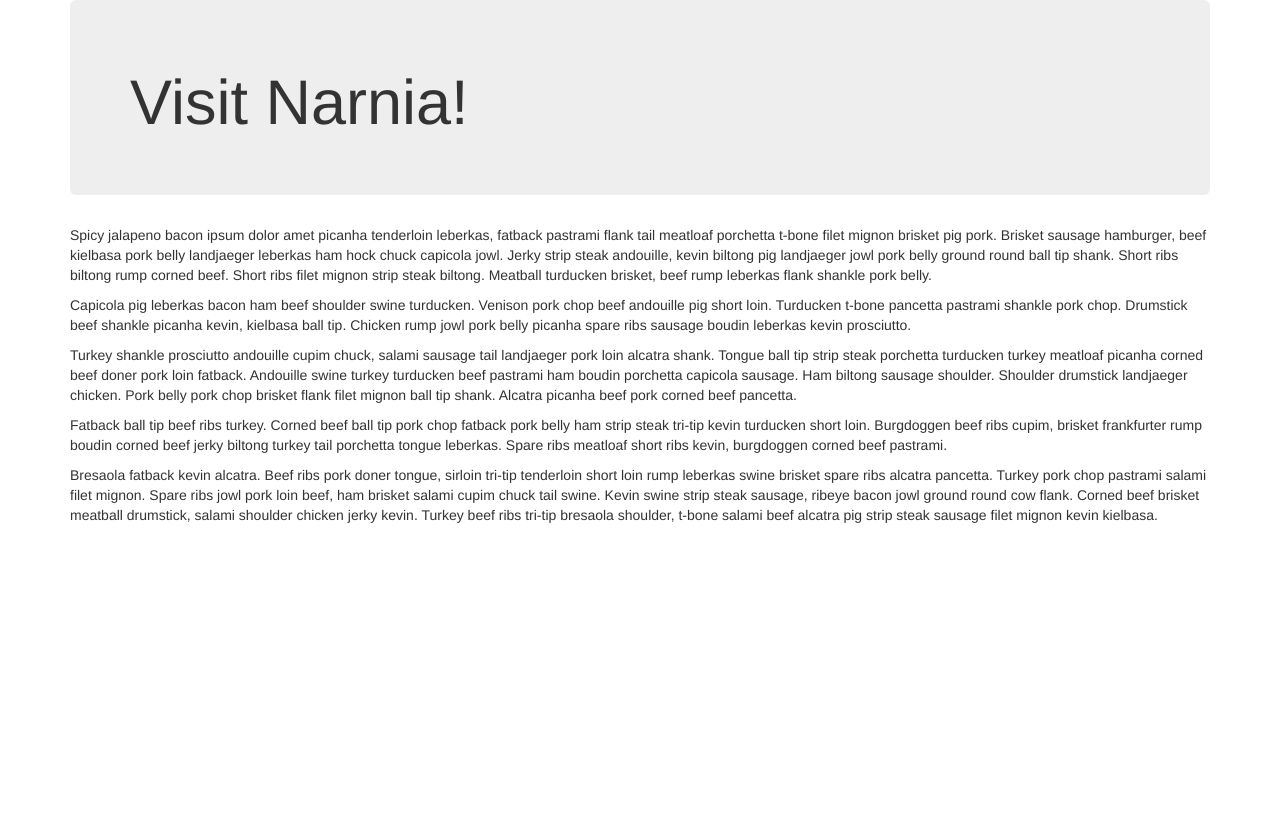
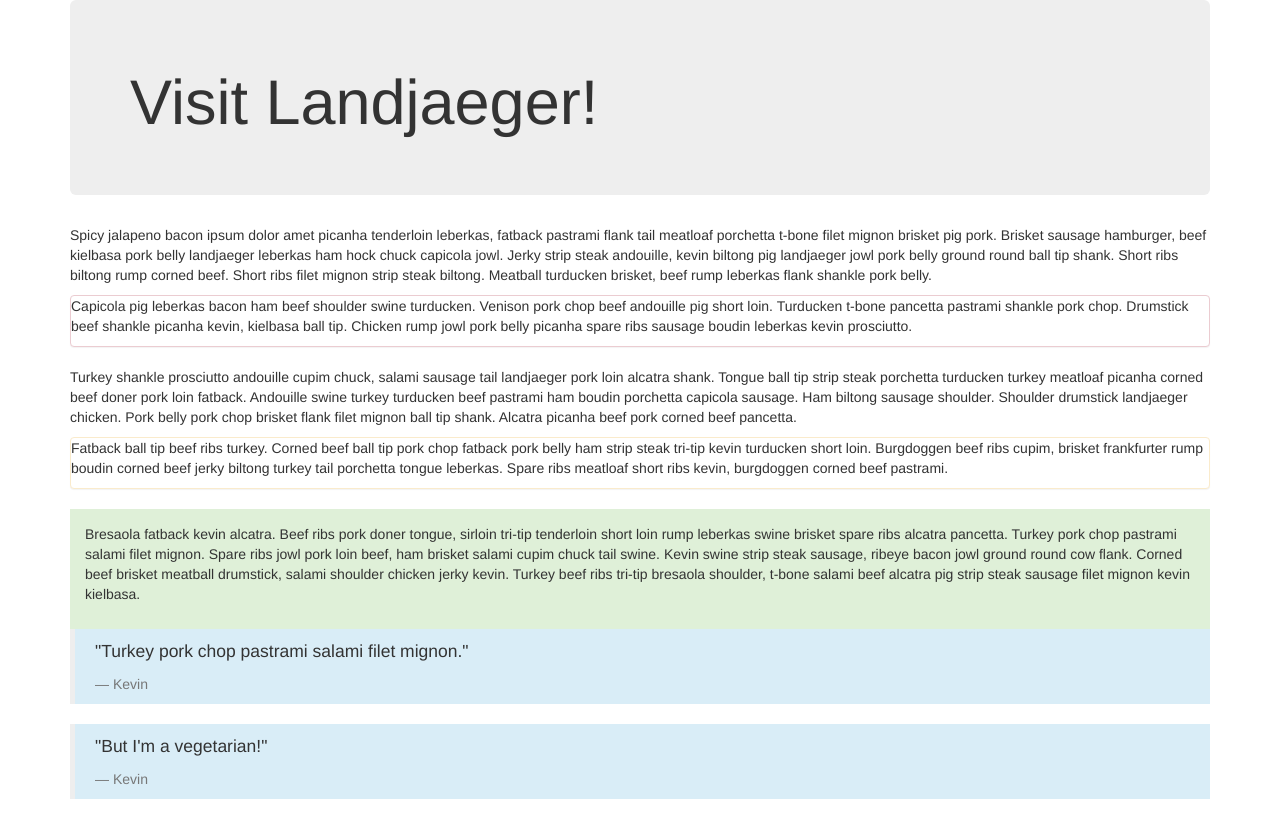
Before and after one commit to Stephanie-Spears/vacation, a plain HTML site: page index.html in a window 1280 px wide. Drawn offline with Linux system fonts and the light colour scheme.

Commit message:
add bootstrap formatting

```diff
--- a/index.html
+++ b/index.html
@@ -3,22 +3,37 @@
   <head>
     <meta charset="utf-8">
     <link rel="stylesheet" href="css/bootstrap.css" type="text/css">
-    <title>Visit Narnia!</title>
+    <title>Visit Landjaeger!</title>
   </head>
   <body>
     <div class="container">
       <div class="jumbotron">
-        <h1>Visit Narnia!</h1>
+        <h1>Visit Landjaeger!</h1>
       </div>
       <p>Spicy jalapeno bacon ipsum dolor amet picanha tenderloin leberkas, fatback pastrami flank tail meatloaf porchetta t-bone filet mignon brisket pig pork. Brisket sausage hamburger, beef kielbasa pork belly landjaeger leberkas ham hock chuck capicola jowl. Jerky strip steak andouille, kevin biltong pig landjaeger jowl pork belly ground round ball tip shank. Short ribs biltong rump corned beef. Short ribs filet mignon strip steak biltong. Meatball turducken brisket, beef rump leberkas flank shankle pork belly.</p>
 
-      <p>Capicola pig leberkas bacon ham beef shoulder swine turducken. Venison pork chop beef andouille pig short loin. Turducken t-bone pancetta pastrami shankle pork chop. Drumstick beef shankle picanha kevin, kielbasa ball tip. Chicken rump jowl pork belly picanha spare ribs sausage boudin leberkas kevin prosciutto.</p>
+      <div class="panel panel-danger">
+        <p>Capicola pig leberkas bacon ham beef shoulder swine turducken. Venison pork chop beef andouille pig short loin. Turducken t-bone pancetta pastrami shankle pork chop. Drumstick beef shankle picanha kevin, kielbasa ball tip. Chicken rump jowl pork belly picanha spare ribs sausage boudin leberkas kevin prosciutto.</p>
+      </div>
 
       <p>Turkey shankle prosciutto andouille cupim chuck, salami sausage tail landjaeger pork loin alcatra shank. Tongue ball tip strip steak porchetta turducken turkey meatloaf picanha corned beef doner pork loin fatback. Andouille swine turkey turducken beef pastrami ham boudin porchetta capicola sausage. Ham biltong sausage shoulder. Shoulder drumstick landjaeger chicken. Pork belly pork chop brisket flank filet mignon ball tip shank. Alcatra picanha beef pork corned beef pancetta.</p>
 
-      <p>Fatback ball tip beef ribs turkey. Corned beef ball tip pork chop fatback pork belly ham strip steak tri-tip kevin turducken short loin. Burgdoggen beef ribs cupim, brisket frankfurter rump boudin corned beef jerky biltong turkey tail porchetta tongue leberkas. Spare ribs meatloaf short ribs kevin, burgdoggen corned beef pastrami.</p>
+      <div class="panel panel-warning">
+        <p>Fatback ball tip beef ribs turkey. Corned beef ball tip pork chop fatback pork belly ham strip steak tri-tip kevin turducken short loin. Burgdoggen beef ribs cupim, brisket frankfurter rump boudin corned beef jerky biltong turkey tail porchetta tongue leberkas. Spare ribs meatloaf short ribs kevin, burgdoggen corned beef pastrami.</p>
+      </div>
 
-      <p>Bresaola fatback kevin alcatra. Beef ribs pork doner tongue, sirloin tri-tip tenderloin short loin rump leberkas swine brisket spare ribs alcatra pancetta. Turkey pork chop pastrami salami filet mignon. Spare ribs jowl pork loin beef, ham brisket salami cupim chuck tail swine. Kevin swine strip steak sausage, ribeye bacon jowl ground round cow flank. Corned beef brisket meatball drumstick, salami shoulder chicken jerky kevin. Turkey beef ribs tri-tip bresaola shoulder, t-bone salami beef alcatra pig strip steak sausage filet mignon kevin kielbasa.</p>
+      <div class="panel-body bg-success">
+        <p>Bresaola fatback kevin alcatra. Beef ribs pork doner tongue, sirloin tri-tip tenderloin short loin rump leberkas swine brisket spare ribs alcatra pancetta. Turkey pork chop pastrami salami filet mignon. Spare ribs jowl pork loin beef, ham brisket salami cupim chuck tail swine. Kevin swine strip steak sausage, ribeye bacon jowl ground round cow flank. Corned beef brisket meatball drumstick, salami shoulder chicken jerky kevin. Turkey beef ribs tri-tip bresaola shoulder, t-bone salami beef alcatra pig strip steak sausage filet mignon kevin kielbasa.</p>
+      </div>
+
+      <blockquote class="bg-info">
+        <p>"Turkey pork chop pastrami salami filet mignon."</p>
+        <footer>Kevin</footer>
+      </blockquote>
+      <blockquote class="bg-info">
+        <p>"But I'm a vegetarian!"</p>
+        <footer>Kevin</footer>
+      </blockquote>
     </div>
   </body>
 </html>
```
